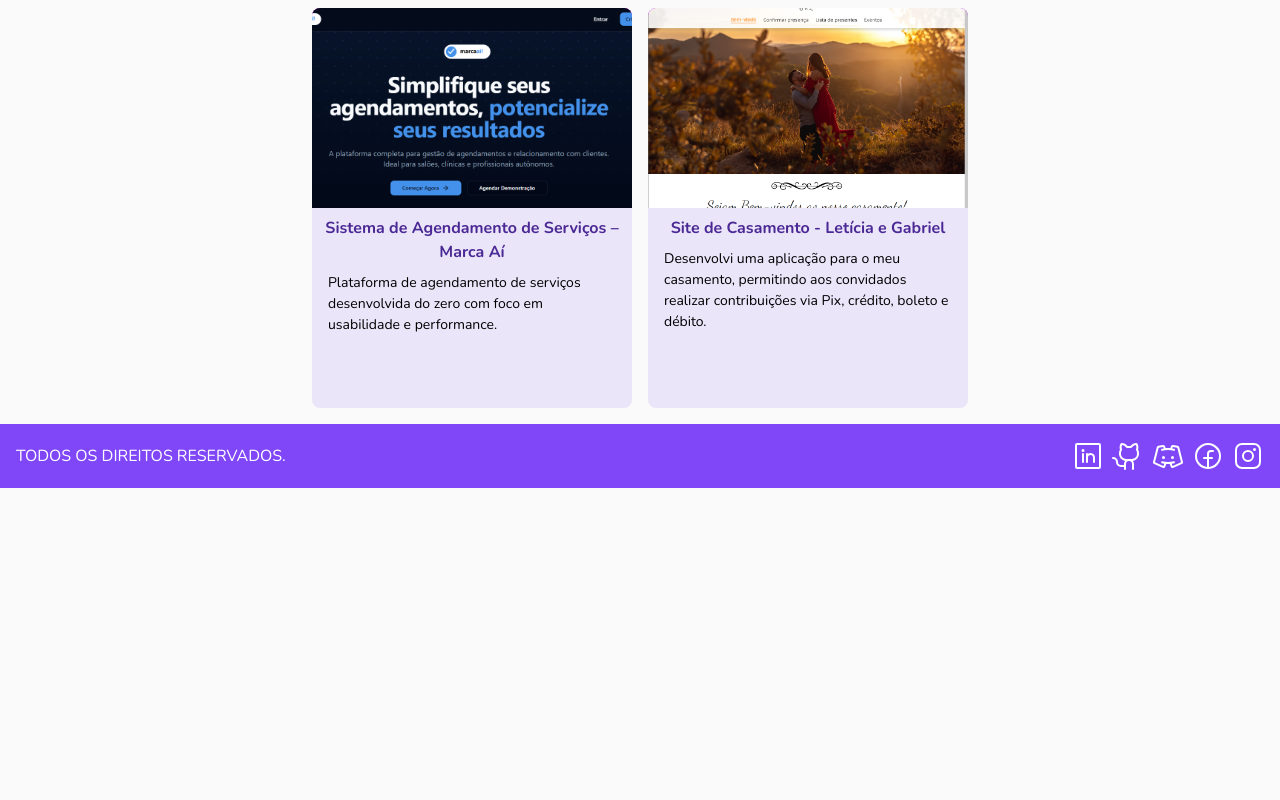
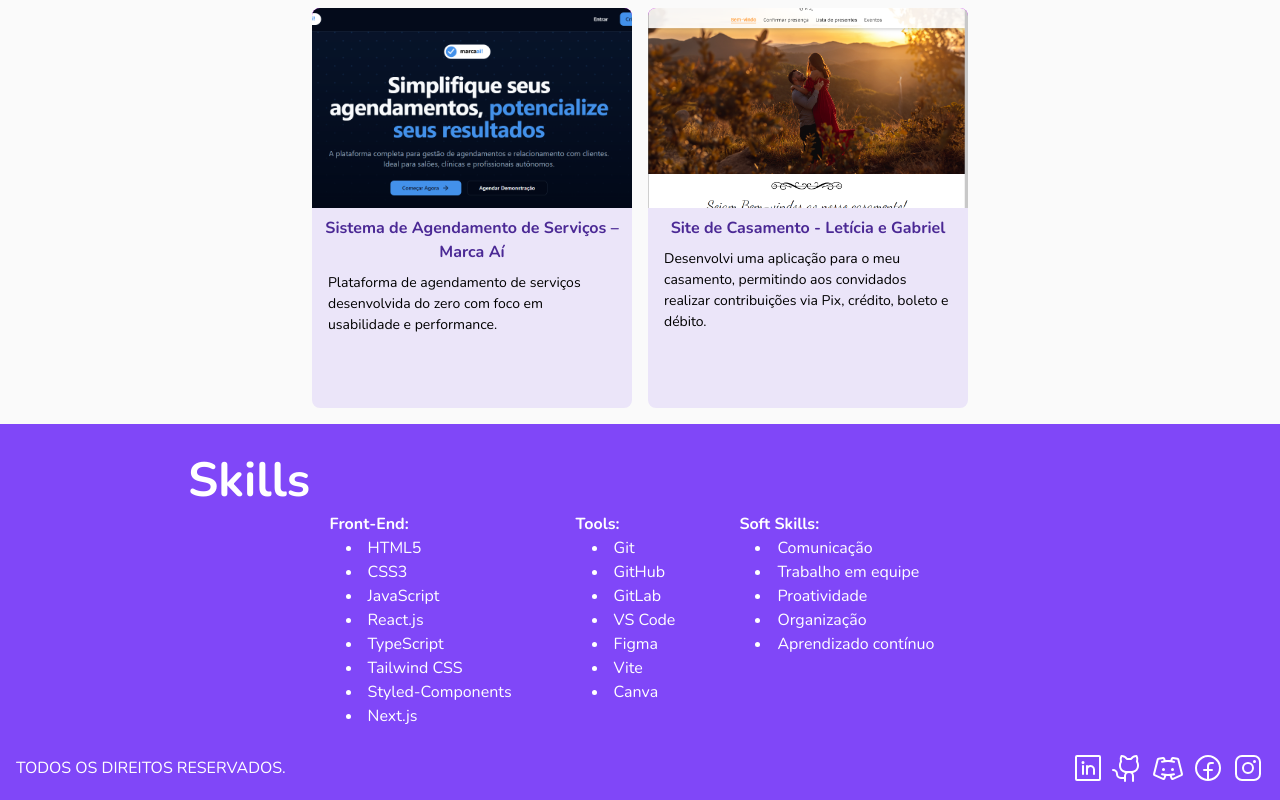
Before and after one commit to LeticiaRosa/leticiarosa.github.io, a React (Vite) app: page / in a window 1280 px wide. Shown: the part 816-1616 px from the top of the page. Before the commit the page ends 1304 px from the top, so only its background shows below. Built offline with nearby package versions, Linux system fonts and the light colour scheme.

Commit message:
Feat: Adicionando as Skills

```diff
--- a/src/App.tsx
+++ b/src/App.tsx
@@ -2,6 +2,7 @@ import { AboutMe } from './components/AboutMe';
 import { Footer } from './components/Footer';
 import { Header } from './components/Header';
 import { Projects } from './components/Projects';
+import { Skills } from './components/Skills';
 
 export default function App() {
   return (
@@ -9,6 +10,7 @@ export default function App() {
       <Header />
       <AboutMe />
       <Projects />
+      <Skills />
       <Footer />
     </div>
   );
--- /dev/null
+++ b/src/components/Skills.tsx
@@ -0,0 +1,42 @@
+export function Skills() {
+  return (
+    <section className="bg-purple flex h-full w-full flex-row items-center justify-center pt-8">
+      <div className="container mx-auto max-w-250 px-4">
+        <div className="flex flex-row items-center justify-between gap-2">
+          <h1 className="px-8 text-3xl font-bold text-white lg:text-5xl">Skills</h1>
+        </div>
+        <div className="flex flex-row items-start justify-center gap-8">
+          <div className="items-cente flex flex-col justify-center p-4 lg:p-2">
+            <p className="text-s md:text-m font-bold text-white">Front-End:</p>
+            <li className="text-s md:text-m px-4 text-white">HTML5</li>
+            <li className="text-s md:text-m px-4 text-white">CSS3</li>
+            <li className="text-s md:text-m px-4 text-white">JavaScript</li>
+            <li className="text-s md:text-m px-4 text-white">React.js</li>
+            <li className="text-s md:text-m px-4 text-white">TypeScript</li>
+            <li className="text-s md:text-m px-4 text-white">Tailwind CSS</li>
+            <li className="text-s md:text-m px-4 text-white">Styled-Components</li>
+            <li className="text-s md:text-m px-4 text-white">Next.js</li>
+          </div>
+          <div className="items-cente flex flex-col justify-center p-4 lg:p-2">
+            <p className="text-s md:text-m font-bold text-white">Tools: </p>
+            <li className="text-s md:text-m px-4 text-white">Git</li>
+            <li className="text-s md:text-m px-4 text-white">GitHub</li>
+            <li className="text-s md:text-m px-4 text-white">GitLab</li>
+            <li className="text-s md:text-m px-4 text-white">VS Code</li>
+            <li className="text-s md:text-m px-4 text-white">Figma</li>
+            <li className="text-s md:text-m px-4 text-white">Vite</li>
+            <li className="text-s md:text-m px-4 text-white">Canva</li>
+          </div>
+          <div className="items-cente flex flex-col justify-center p-4 lg:p-2">
+            <p className="text-s md:text-m font-bold text-white">Soft Skills: </p>
+            <li className="text-s md:text-m px-4 text-white">Comunicação</li>
+            <li className="text-s md:text-m px-4 text-white">Trabalho em equipe</li>
+            <li className="text-s md:text-m px-4 text-white">Proatividade</li>
+            <li className="text-s md:text-m px-4 text-white">Organização</li>
+            <li className="text-s md:text-m px-4 text-white">Aprendizado contínuo</li>
+          </div>
+        </div>
+      </div>
+    </section>
+  );
+}
```
